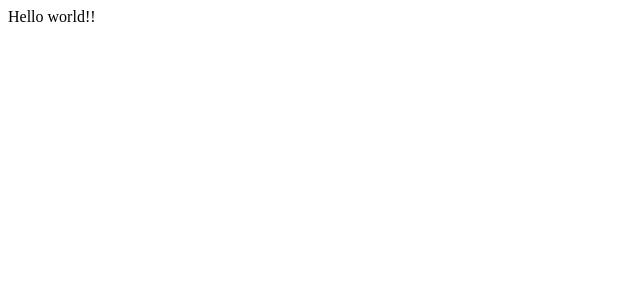
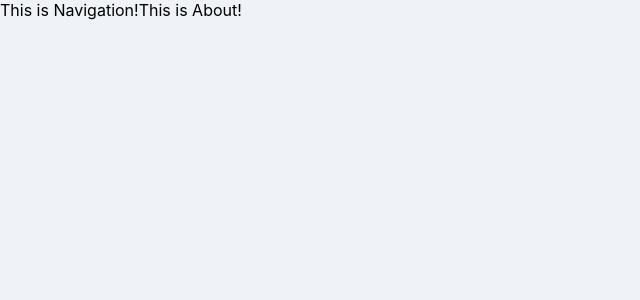
Before and after one commit to bcaitech1/p4-dkt-baepo, a React (Create React App) app in the folder client/: page /about in a window 1280 px wide. Shown: the top 300 px of the page, without its empty margins (0-640 px from the left). Built offline with nearby package versions, Linux system fonts and the light colour scheme.

Commit message:
feat: Add navigation and routers Navigation, Home, Crews, About 컴포넌트 생성, router 연결

```diff
--- a/client/package.json
+++ b/client/package.json
@@ -9,6 +9,7 @@
     "gh-pages": "^3.2.0",
     "react": "^17.0.2",
     "react-dom": "^17.0.2",
+    "react-router-dom": "^5.2.0",
     "react-scripts": "4.0.3",
     "web-vitals": "^1.0.1"
   },
--- /dev/null
+++ b/client/src/App.css
@@ -0,0 +1,12 @@
+* {
+  box-sizing: border-box;
+}
+
+body {
+  margin: 0;
+  padding: 0;
+  font-family: -apple-system, BlinkMacSystemFont, "Segoe UI", Roboto, Oxygen,
+    Ubuntu, Cantarell, "Open Sans", "Helvetica Neue", sans-serif;
+  background-color: #eff3f7;
+  height: 100%;
+}
--- a/client/src/App.js
+++ b/client/src/App.js
@@ -1,5 +1,23 @@
+import React from "react";
+import { BrowserRouter, Redirect, Route, Switch } from "react-router-dom";
+import "./App.css";
+import Navigation from "./components/Navigation/Navigation";
+import Home from "./routes/Home/Home";
+import Crews from "./routes/Crews/Crews";
+import About from "./routes/About/About";
+
 function App() {
-  return <span>Hello world!!</span>;
+  return (
+    <BrowserRouter>
+      <Navigation />
+      <Switch>
+        <Route path="/" exact component={Home} />
+        <Route path="/crews" component={Crews} />
+        <Route path="/about" component={About} />
+        <Redirect path="*" to="/" />
+      </Switch>
+    </BrowserRouter>
+  );
 }
 
 export default App;
--- /dev/null
+++ b/client/src/components/Navigation/Navigation.js
@@ -0,0 +1,7 @@
+import React from "react";
+
+function Navigation() {
+  return <span>This is Navigation!</span>;
+}
+
+export default Navigation;
--- /dev/null
+++ b/client/src/routes/About/About.js
@@ -0,0 +1,8 @@
+import React from "react";
+import "./About.css";
+
+function About() {
+  return <span>This is About!</span>;
+}
+
+export default About;
--- /dev/null
+++ b/client/src/routes/Crews/Crews.js
@@ -0,0 +1,8 @@
+import React from "react";
+import "./Crews.css";
+
+function Crews() {
+  return <span>This is Crews!</span>;
+}
+
+export default Crews;
--- /dev/null
+++ b/client/src/routes/Home/Home.js
@@ -0,0 +1,8 @@
+import React from "react";
+import "./Home.css";
+
+function Home() {
+  return <span>This is home!</span>;
+}
+
+export default Home;
```
Also changed, not shown: client/src/components/Navigation/Navigation.css (added), client/src/routes/About/About.css (added), client/src/routes/Crews/Crews.css (added), client/src/routes/Home/Home.css (added), 1 other file (tests, documents, lock files or other folders).
